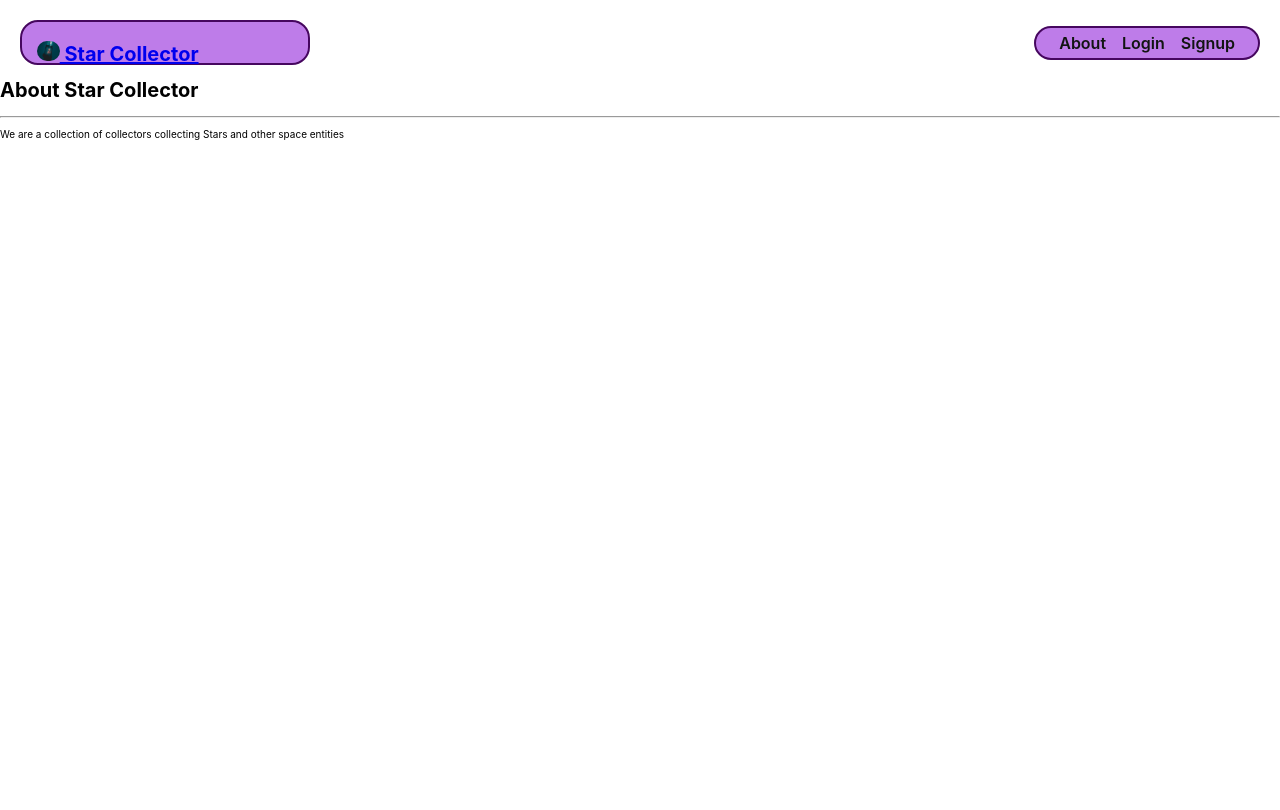
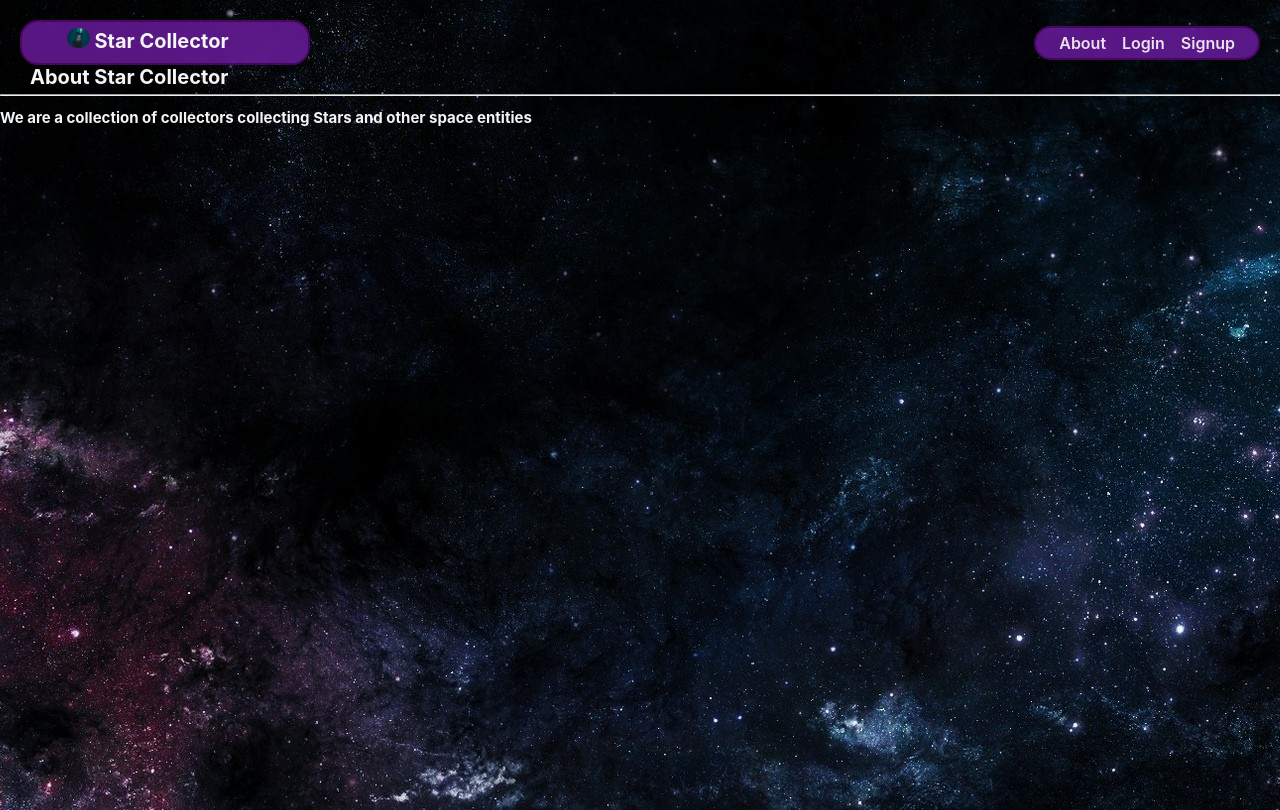
Before and after one commit to CosmosUniversum/starcollector, a Django app: page /about/ in a window 1280 px wide. Run offline with Django 3.2, Linux system fonts and the light colour scheme.

Commit message:
add css styling

```diff
--- a/main_app/static/css/base.css
+++ b/main_app/static/css/base.css
@@ -1,4 +1,5 @@
 html {
+  color: whitesmoke;
   box-sizing: border-box
 }
 
@@ -17,6 +18,15 @@
     font-size: 62.5%
 }
 
+h1{
+  margin: 0px 0px 0px 30px;
+}
+
+a {
+  color: whitesmoke;
+  text-decoration: whitesmoke;
+}
+
 body {
   margin: 0;
   display: flex;
@@ -29,8 +39,8 @@
   --nav-bg: rgba(97, 31, 184, 0.7);
   --nav-bg-ff: rgba(89, 12, 124, 0.9);
   --borders: rgb(70, 7, 95) solid 2px;
-  --text-color: rgb(17, 20, 17);
-  --link-hover-color: rgb(44, 3, 110);
+  --text-color: rgb(236, 224, 240);
+  --link-hover-color: rgb(65, 63, 219);
   --button-bg: rgb(245, 245, 245);
   --button-bg-hover: rgb(226, 226, 226);
   --submit: rgb(26, 128, 0);
--- a/main_app/templates/about.html
+++ b/main_app/templates/about.html
@@ -3,5 +3,5 @@
 {% block content %}
 <h1>About Star Collector</h1>
 <hr />
-<p>We are a collection of collectors collecting Stars and other space entities</p>
+<h2>We are a collection of collectors collecting Stars and other space entities</h2>
 {% endblock content %}
--- a/main_app/templates/base.html
+++ b/main_app/templates/base.html
@@ -16,11 +16,11 @@
   {% block head %}
   {% endblock %}
 </head>
-<body>{% comment %} <body style="background-image: url('{% static 'images/space.jpg' %}')"> {% endcomment %}
+<body style="background-image: url('{% static 'images/space.jpg' %}')">
   <header>
     <div class="header-logo-container">
       <h1>
-      <a href="/">
+      <a href="/" text-decoration='none'>
         <img
           src="{% static 'images/pexels-rakicevic-nenad-1274260.jpg' %}"
           alt="The Star Collector Logo"
--- a/main_app/views.py
+++ b/main_app/views.py
@@ -4,6 +4,7 @@
 from django.contrib.auth.views import LoginView
 from django.contrib.auth.forms import UserCreationForm
 from django.contrib.auth import login
+from django.contrib.auth.decorators import login_required
 from .models import Exoplanet, Star, Photo
 from main_app import models
 from .forms import ExoplanetForm
@@ -20,6 +21,7 @@
 def about(request):
   return render(request, 'about.html')
 
+@login_required(login_url='/')
 def stars_index(request):
   stars = Star.objects.filter(user=request.user)
   return render(request, 'stars/index.html', {'stars': stars})
```
